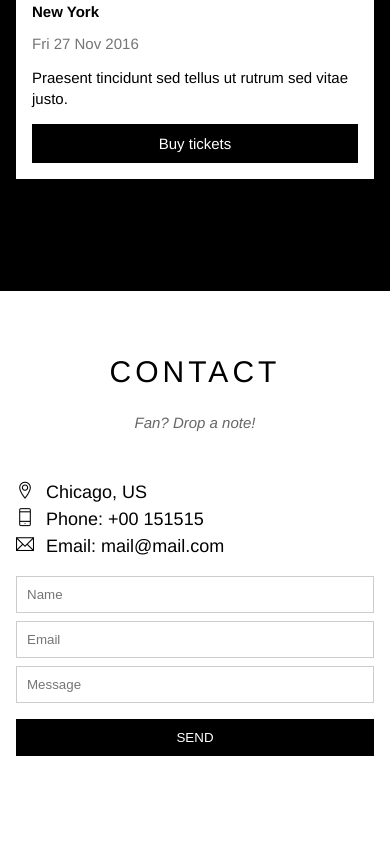
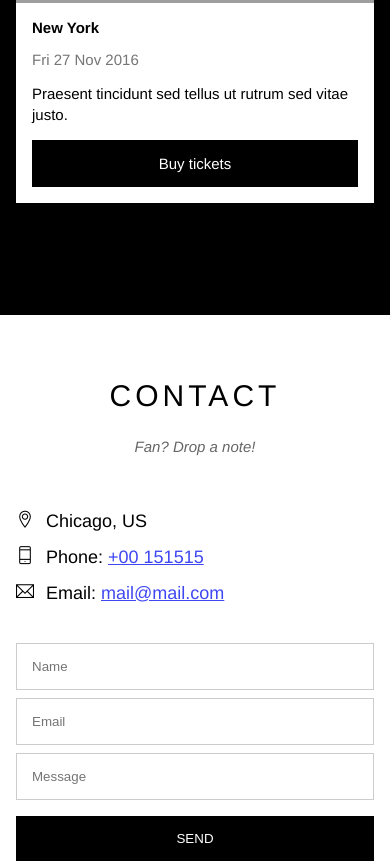
Before and after one commit to tynguyen2k1/F8-BAND, a plain HTML site: page index.html in a window 390 px wide. Shown: the part 3098-3966 px from the top of the page. Drawn offline with Linux system fonts and the light colour scheme; grey boxes are pictures that could not be loaded.

Commit message:
Review, fix UX

```diff
--- a/assets/css/responsive.css
+++ b/assets/css/responsive.css
@@ -2,8 +2,41 @@
 @media (min-width: 1024px) {
 }
 
+/* Tablet & Mobile */
+@media (max-width: 1023px) {
+    .btn {
+        padding: 15px 16px;
+    }
+
+    .contact-form .form-control {
+        padding: 15px;
+    }
+
+    .contact-info {
+        line-height: 2;
+    }
+
+    #nav .subnav a {
+        padding: 5px 12px;
+    }
+
+    .social-list {
+        font-size: 48px;
+    }
+
+    #footer .social-list a {
+        margin: 0 8px;
+    }
+
+    #footer .copyright a{
+        padding: 12px 0;
+        display: inline-block;
+    }
+}
+
 /* Tablet */
 @media (min-width: 740px) and (max-width: 1023px) {
+
 }
 
 /* Mobile */
@@ -15,7 +48,7 @@
         width: 100% !important;
     }
 
-    .s-mt-8{
+    .s-mt-8 {
         margin-top: 8px !important;
     }
     #header {
@@ -60,8 +93,8 @@
         width: 60%;
     }
 
-    .contact-form{
-        margin-top: 16px;
+    .contact-form {
+        margin-top: 32px;
     }
 
 }
--- a/assets/css/style.css
+++ b/assets/css/style.css
@@ -349,6 +349,15 @@ html {
     display: inline-block;
 }
 
+.contact-info a{
+    color: #101aef;
+    opacity: 0.8;
+}
+.contact-info a:hover {
+    opacity: 1;
+
+}
+
 .contact-form {
     font-size: 15px;
 }
--- a/index.html
+++ b/index.html
@@ -135,7 +135,9 @@
                                         Praesent tincidunt sed tellus ut rutrum
                                         sed vitae justo.
                                     </p>
-                                    <a href="#" class="btn s-full-width">Buy tickets</a>
+                                    <a href="#" class="btn s-full-width"
+                                        >Buy tickets</a
+                                    >
                                 </div>
                             </div>
                             <div class="col col-third s-col-full mt-16">
@@ -151,7 +153,9 @@
                                         Praesent tincidunt sed tellus ut rutrum
                                         sed vitae justo.
                                     </p>
-                                    <a href="#" class="btn s-full-width">Buy tickets</a>
+                                    <a href="#" class="btn s-full-width"
+                                        >Buy tickets</a
+                                    >
                                 </div>
                             </div>
                             <div class="col col-third s-col-full mt-16">
@@ -167,7 +171,9 @@
                                         Praesent tincidunt sed tellus ut rutrum
                                         sed vitae justo.
                                     </p>
-                                    <a href="#" class="btn s-full-width">Buy tickets</a>
+                                    <a href="#" class="btn s-full-width"
+                                        >Buy tickets</a
+                                    >
                                 </div>
                             </div>
                         </div>
@@ -181,8 +187,14 @@
                     <div class="row contact-content">
                         <div class="col col-half s-col-full contact-info">
                             <p><i class="ti-location-pin"></i>Chicago, US</p>
-                            <p><i class="ti-mobile"></i>Phone: +00 151515</p>
-                            <p><i class="ti-email"></i>Email: mail@mail.com</p>
+                            <p>
+                                <i class="ti-mobile"></i>Phone:
+                                <a href="tel:+00 151515">+00 151515</a>
+                            </p>
+                            <p>
+                                <i class="ti-email"></i>Email:
+                                <a href="mailto:mail@mail.com">mail@mail.com</a>
+                            </p>
                         </div>
                         <div class="col col-half s-col-full contact-form">
                             <form action="">
```
